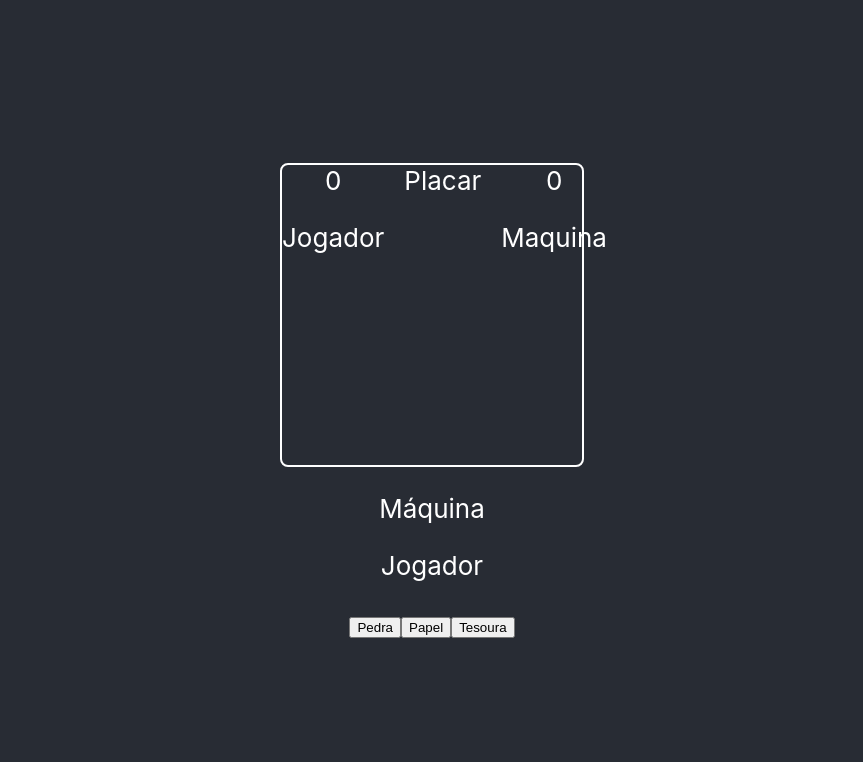
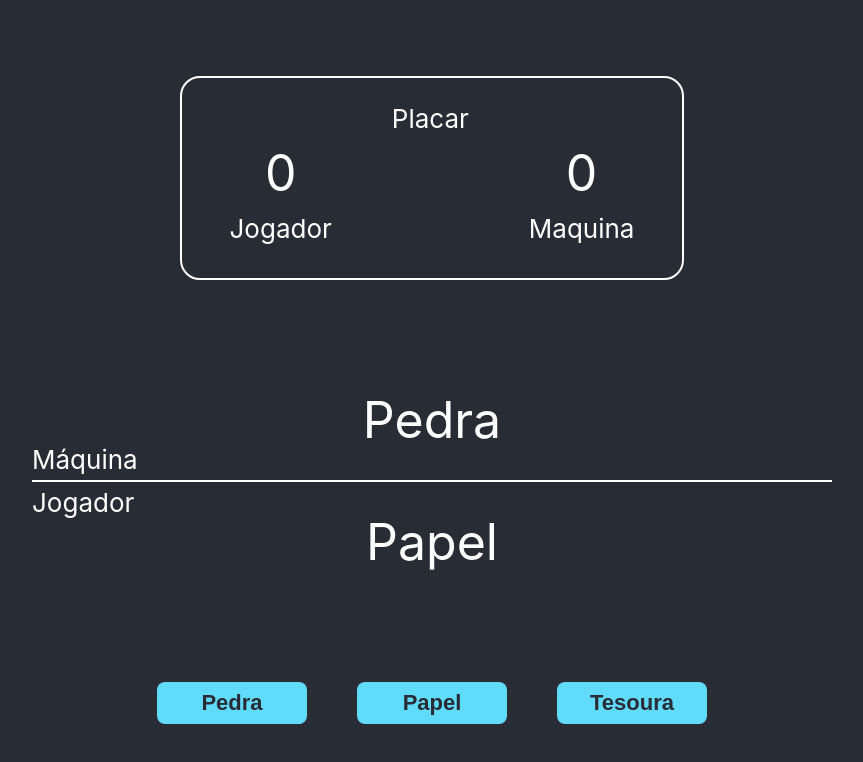
Before and after one commit to matheuspaivah2/jankenpon, a React (Create React App) app: page / in a window 1280 px wide. Shown: the top 762 px of the page, without its empty margins (208-1071 px from the left). Built offline with nearby package versions, Linux system fonts and the light colour scheme.

Commit message:
style: Estilo dos components da aplicação

```diff
--- a/src/App.css
+++ b/src/App.css
@@ -13,17 +13,8 @@
   color: white;
 }
 
-
-.placar{
-  width: 300px;
-  height: 300px;
-  border: 2px solid white;
-  border-radius: 8px;
+.buttons{
   display: flex;
-  column-gap: 20px;
+  column-gap: 50px;
+  margin-top: 80px;
 }
-
-.placarPlayer, .placarMaquina{
-  display: flex;
-  flex-direction: column;
-}
--- a/src/App.js
+++ b/src/App.js
@@ -1,39 +1,21 @@
-import logo from './logo.svg';
+
 import './App.css';
+import Placar from './components/Placar'
+import Jankenpon from './components/Jankenpon'
+import Button from './components/Button'
 
 function App() {
   return (
     <div className="App">
       <header className="App-header">
 
-        <div className='placar'>
-          <div className='placarPlayer'>
-            <span>0</span>
-            <p>Jogador</p>
-          </div>
-          <label>Placar</label>
-          <div className='placarMaquina'>
-            <span>0</span>
-            <p>Maquina</p>
-          </div>
-        </div>
-
-        <div className='jankenpon'>
-          <div className='janMaquina'>
-            <p>Máquina</p>
-            <p></p>
-          </div>
-          <div className='janPlayer'>
-            <p>Jogador</p>
-            <p></p>
-          </div>
-        </div>
-
+      <Placar/>
+      <Jankenpon />
 
         <div className='buttons'>
-          <button>Pedra</button>
-          <button>Papel</button>
-          <button>Tesoura</button>
+          <Button>Pedra</Button>
+          <Button>Papel</Button>
+          <Button>Tesoura</Button>
         </div>
       </header>
     </div>
--- a/src/components/Button/index.jsx
+++ b/src/components/Button/index.jsx
@@ -1,8 +1,8 @@
 import './styles.css'
 
-const Button = ({chield}) =>{
+const Button = ({children}) =>{
     return(
-        <button>{chield}</button>
+        <button>{children}</button>
     )
 }
 
--- a/src/components/Button/styles.css
+++ b/src/components/Button/styles.css
@@ -0,0 +1,12 @@
+ button{
+     padding: 8px;
+     width: 150px;
+     border: none;
+     border-radius: 8px;
+     background-color: #61DBFB;
+     color: #282c34;
+     font-size: 22px;
+     font-weight: bolder;
+
+
+ }
--- a/src/components/Jankenpon/index.jsx
+++ b/src/components/Jankenpon/index.jsx
@@ -3,12 +3,12 @@ const Jankenpon = () =>{
     return(
         <div className='jankenpon'>
           <div className='janMaquina'>
-            <p>Máquina</p>
-            <p></p>
+            <p className='player'>Máquina</p>
+            <span className='jan'>Pedra</span>
           </div>
           <div className='janPlayer'>
-            <p>Jogador</p>
-            <p></p>
+            <p className='player'>Jogador</p>
+            <span className='jan'>Papel</span>
           </div>
         </div>
     )
--- a/src/components/Jankenpon/styles.css
+++ b/src/components/Jankenpon/styles.css
@@ -1,4 +1,37 @@
 .jankenpon{
     display: flex;
     flex-direction: column;
+    margin-top: 80px;
   }
+
+  .janMaquina, .janPlayer{
+      display: flex;
+      position: relative;
+      width: 800px;
+      justify-content: center;
+
+  }
+  .janMaquina{
+      border-bottom: 2px solid white;
+      align-items: flex-end;
+  }
+  .janMaquina .player{
+    margin-bottom: 5px;
+}
+  .janPlayer .player{
+    margin-top: 5px;
+}
+  .janPlayer{
+    align-items: flex-start;
+  }
+
+  .player{
+      position: absolute;
+      left: 0;
+      margin: 0;
+  }
+
+  .jan{
+      font-size: 50px;
+      margin: 30px 0;
+  }
--- a/src/components/Placar/styles.css
+++ b/src/components/Placar/styles.css
@@ -1,13 +1,27 @@
 .placar{
-    width: 300px;
-    height: 300px;
+    width: 500px;
+    height: 200px;
     border: 2px solid white;
-    border-radius: 8px;
+    border-radius: 20px;
     display: flex;
-    column-gap: 20px;
+    justify-content: center;
+    align-items: center;
+    column-gap: 60px;
   }
 
   .placarPlayer, .placarMaquina{
     display: flex;
     flex-direction: column;
+
   }
+  .placarPlayer p, .placarMaquina p{
+      margin: 0;
+      margin-top: 10px;
+  }
+  .placarPlayer span, .placarMaquina span{
+      margin-top: 30px;
+      font-size: 50px;
+  }
+  .placar label{
+      margin-bottom: 120px;
+  }
--- /dev/null
+++ b/src/components/Resultado/styles.css
@@ -0,0 +1,4 @@
+.container{
+    display: flex;
+    flex-direction: column;
+}
```
Also changed, not shown: src/components/Resultado/index.jsx (added, +13 -0 lines).
